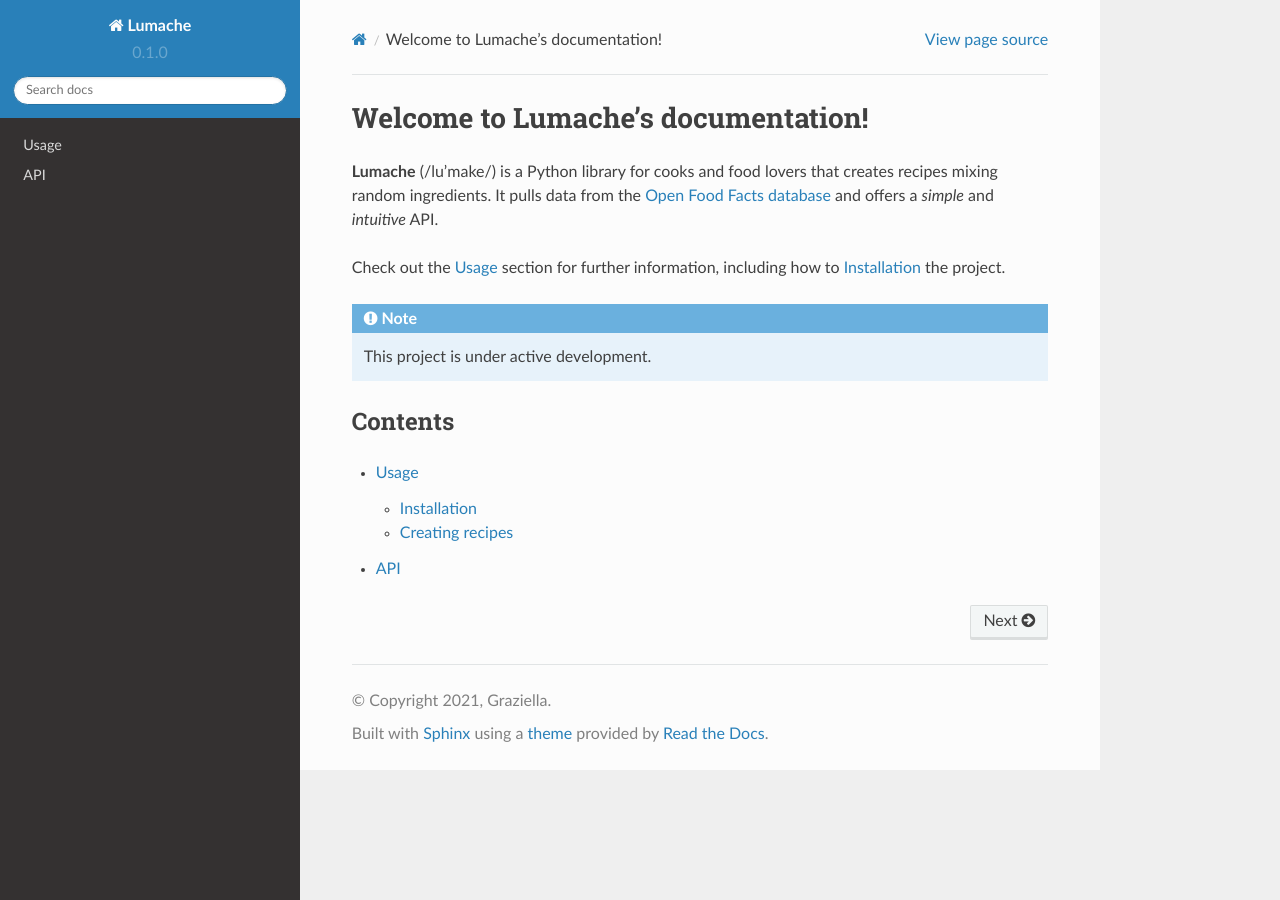
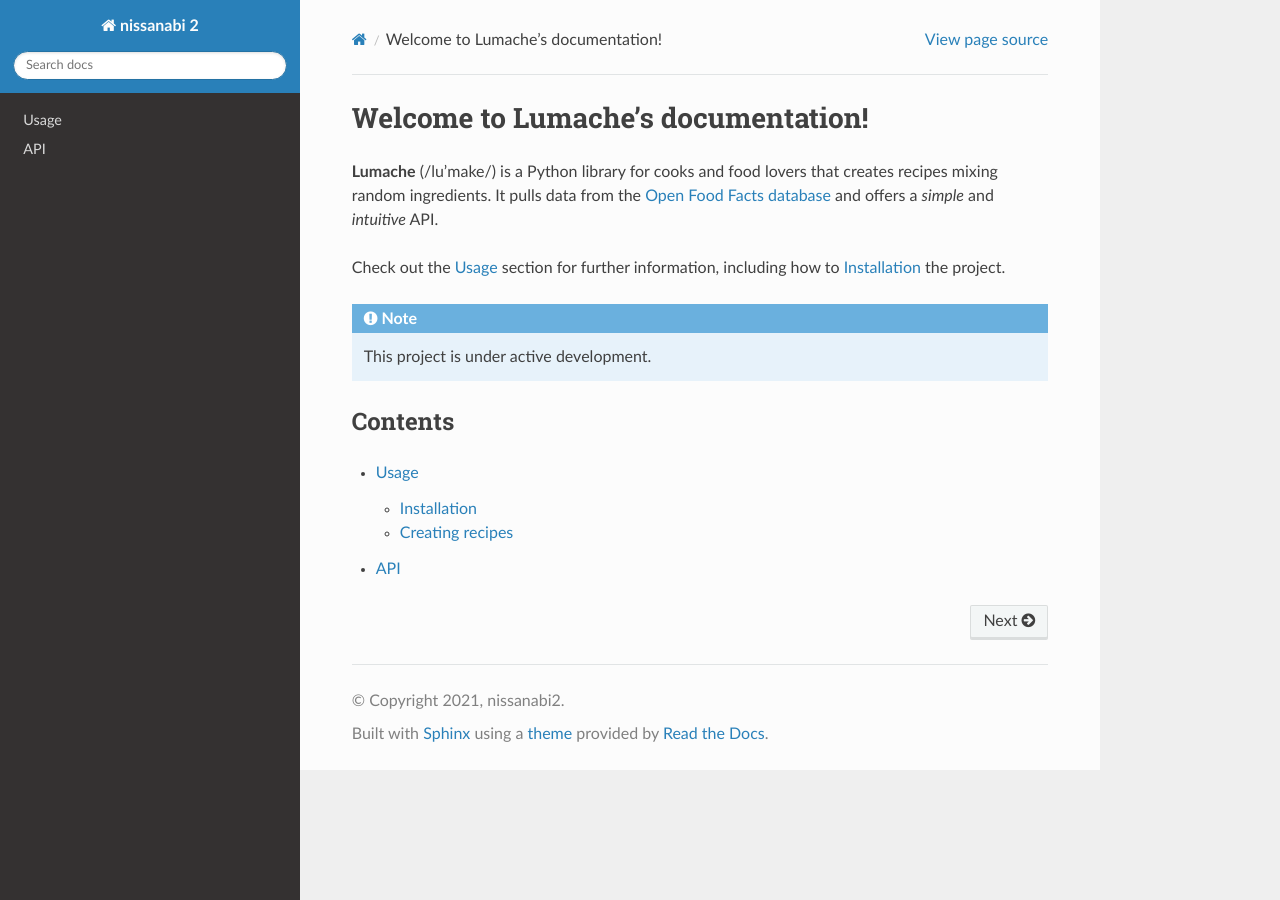
Before and after one commit to filmifa/nissanabi9, a Sphinx documentation site: the page built from docs/source/index.rst, in a window 1280 px wide. Built offline with Sphinx 7.4.7 and the Read the Docs theme 2.0.0, drawn with Linux system fonts in a browser that asks for light colours.

Commit message:
Update conf.py

```diff
--- a/docs/source/conf.py
+++ b/docs/source/conf.py
@@ -2,12 +2,11 @@
 
 # -- Project information
 
-project = 'Lumache'
-copyright = '2021, Graziella'
-author = 'Graziella'
+project = 'nissanabi 2'
+copyright = '2021, nissanabi2'
+author = 'nissanabi2'
 
-release = '0.1'
-version = '0.1.0'
+
 
 # -- General configuration
 
```
